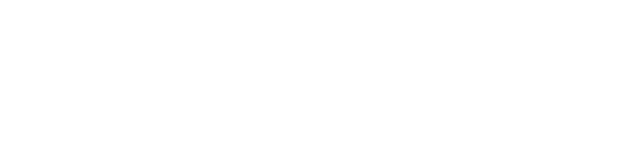
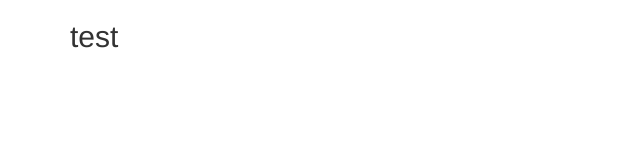
Before and after one commit to jahidulislam1153/Project-one, a plain HTML site: page index.html in a window 1280 px wide. Shown: the full height of the page, 0-640 px from the left. Drawn offline with nearby package versions, Linux system fonts and the light colour scheme.

Commit message:
Update index.html

```diff
--- a/index.html
+++ b/index.html
@@ -21,7 +21,9 @@
 
     <div class="container">
         <div class="row">
-            <div class="col-sm-12"></div>
+            <div class="col-sm-12">
+            <h2>test</h2>
+            </div>
         </div>
         <div class="row"></div>
     </div>
```
